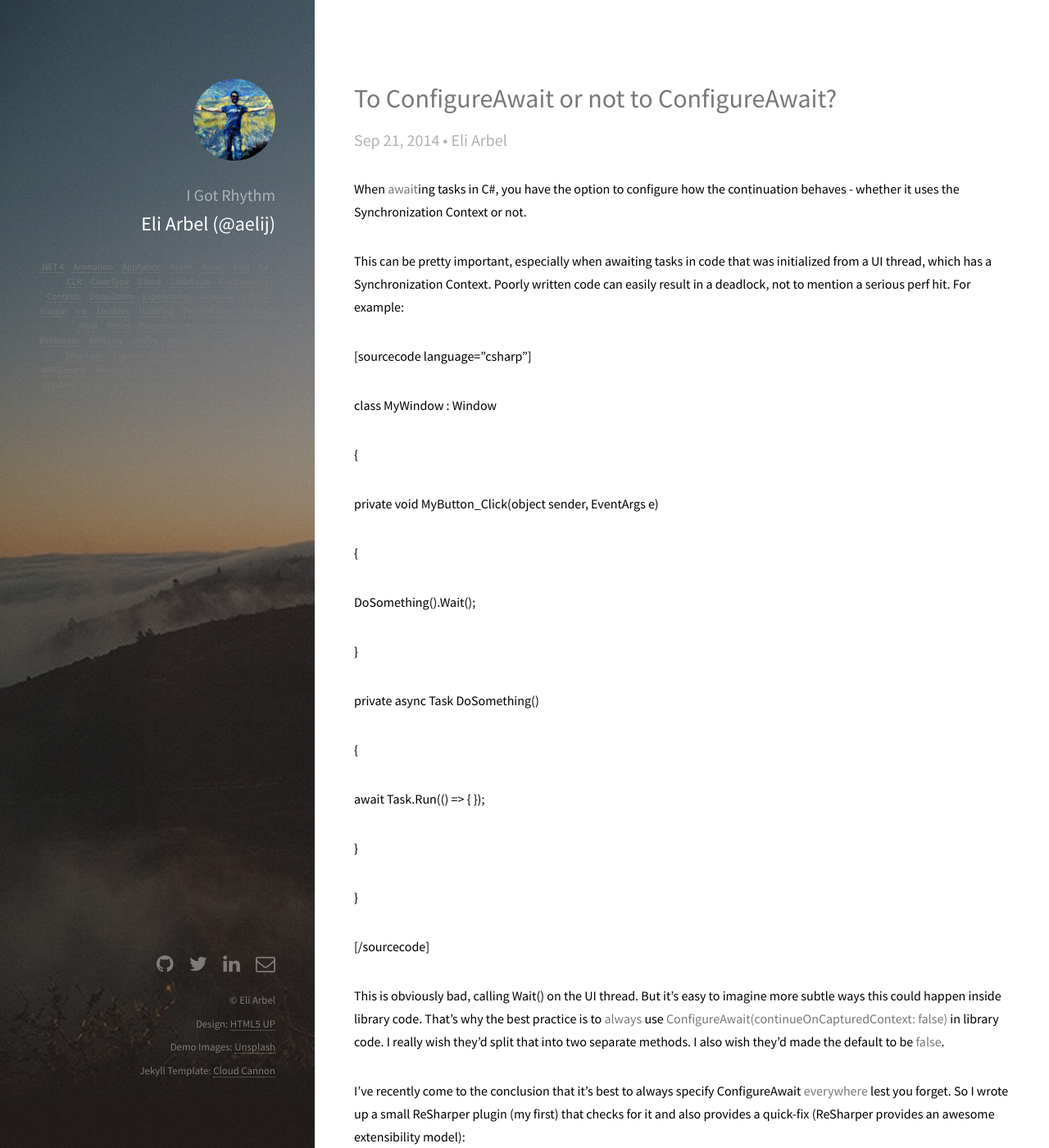
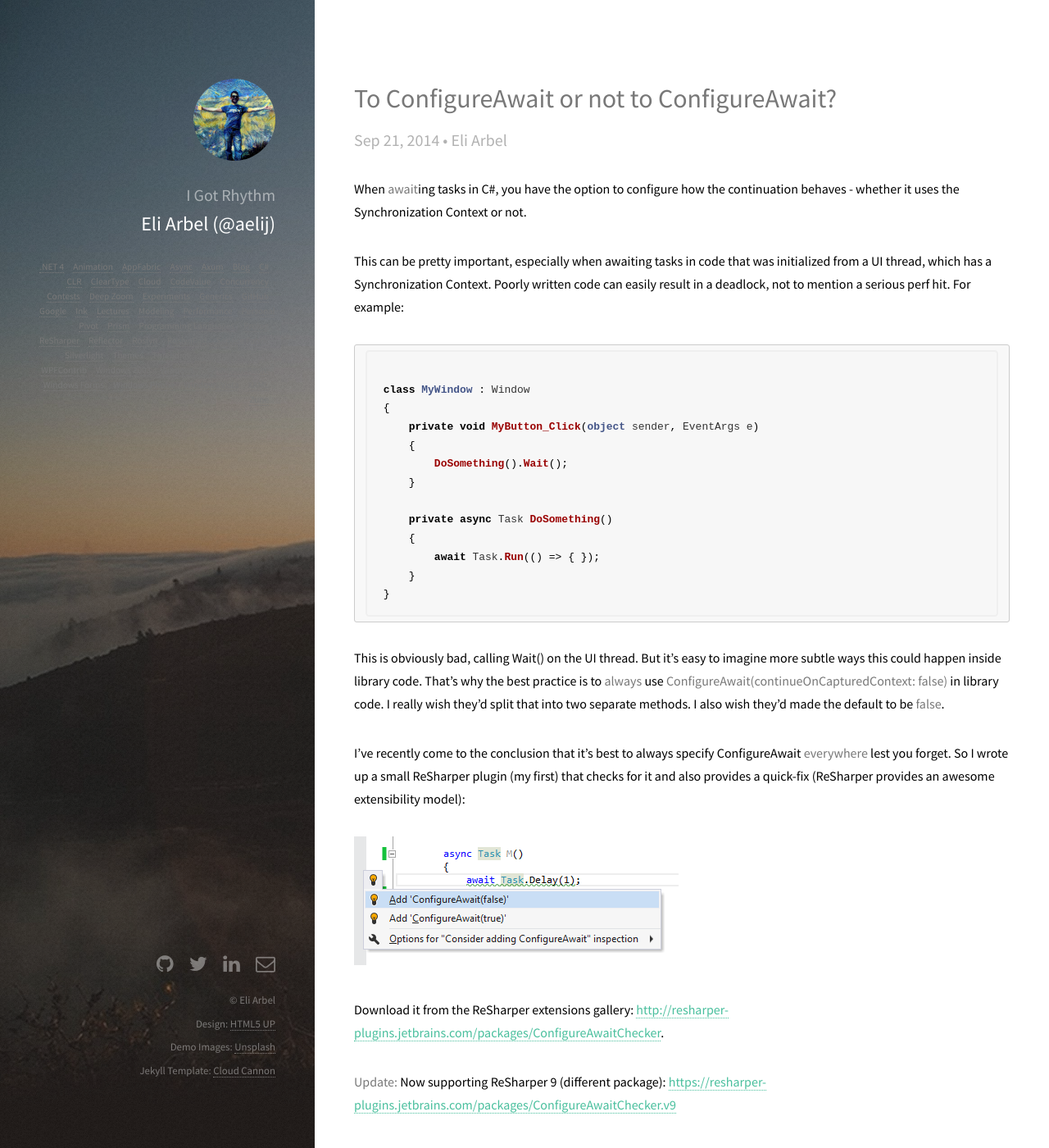
Before and after one commit to aelij/aelij.github.io, a Jekyll site: the page built from _posts/2014-09-21-configureawait-or-not.md, in a window 1280 px wide and 1400 px high. Shown: the whole window at 82% size. Built offline with Jekyll 4.4.1, drawn with Linux system fonts in a browser that asks for light colours; comment, search, counter and statistics services are not loaded.

Commit message:
Formatting

````diff
--- a/_layouts/default.html
+++ b/_layouts/default.html
@@ -10,11 +10,11 @@
   		<script src="/js/jquery.poptrox.min.js"></script>
   		<script src="/js/skel.min.js"></script>
   		<script src="/js/init.js"></script>
+        <link rel="stylesheet" href="/css/jekyll-github.css" />
   		<noscript>
   			<link rel="stylesheet" href="/css/skel.css" />
   			<link rel="stylesheet" href="/css/style.css" />
   			<link rel="stylesheet" href="/css/style-xlarge.css" />
-            <link rel="stylesheet" href="/css/jekyll-github.css" />
   		</noscript>
   		<!--[if lte IE 8]><link rel="stylesheet" href="/css/ie/v8.css" /><![endif]-->
   	</head>
--- a/_posts/2014-09-21-configureawait-or-not.md
+++ b/_posts/2014-09-21-configureawait-or-not.md
@@ -18,31 +18,21 @@
 
 This can be pretty important, especially when awaiting tasks in code that was initialized from a UI thread, which has a Synchronization Context. Poorly written code can easily result in a deadlock, not to mention a serious perf hit. For example:
 
-[sourcecode language=&#8221;csharp&#8221;]
+```csharp
 
 class MyWindow : Window
+{
+    private void MyButton_Click(object sender, EventArgs e)
+    {
+        DoSomething().Wait();
+    }
 
-{
-
-private void MyButton_Click(object sender, EventArgs e)
-
-{
-
-DoSomething().Wait();
-
+    private async Task DoSomething()
+    {
+        await Task.Run(() => { });
+    }
 }
-
-private async Task DoSomething()
-
-{
-
-await Task.Run(() => { });
-
-}
-
-}
-
-[/sourcecode]
+```
 
 This is obviously bad, calling Wait() on the UI thread. But it's easy to imagine more subtle ways this could happen inside library code. That's why the best practice is to **always** use **ConfigureAwait(continueOnCapturedContext: false)** in library code. I really wish they'd split that into two separate methods. I also wish they'd made the default to be **false**.
 
````
